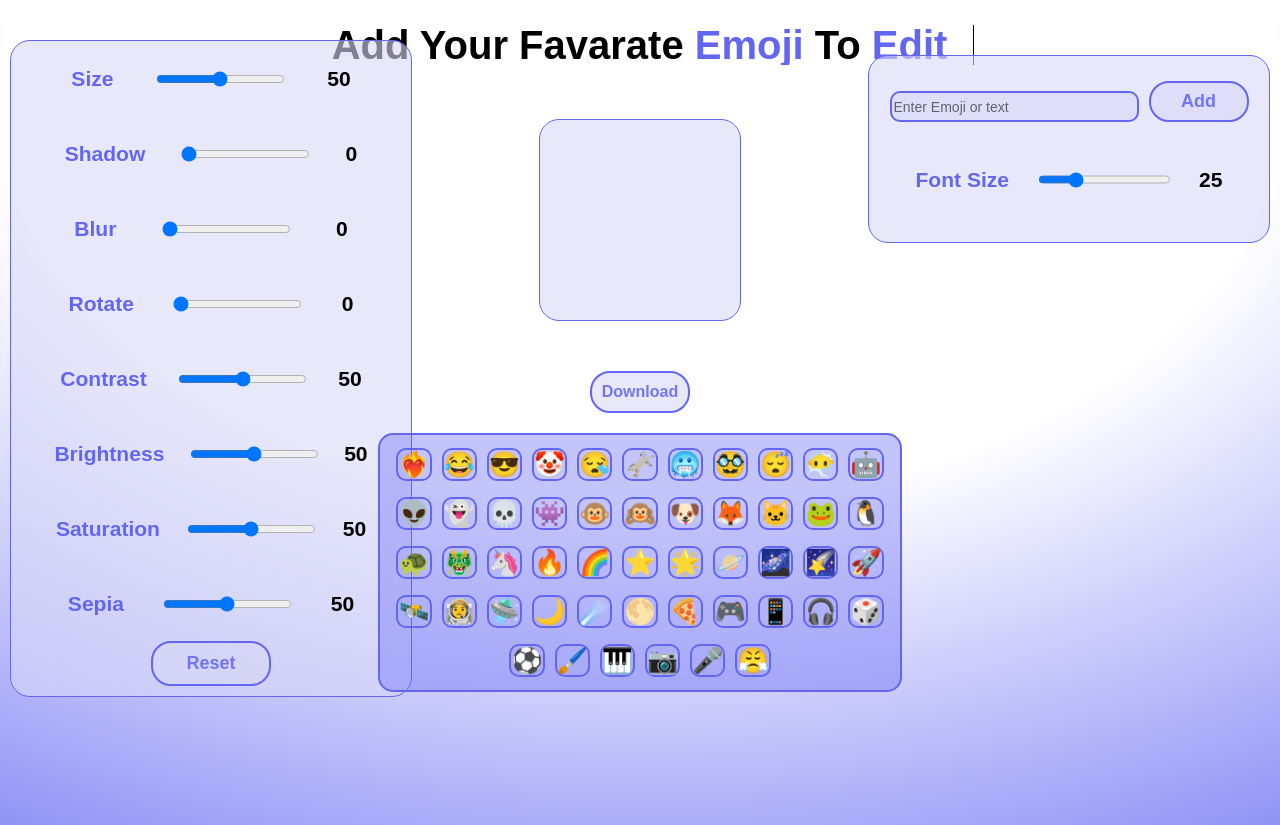
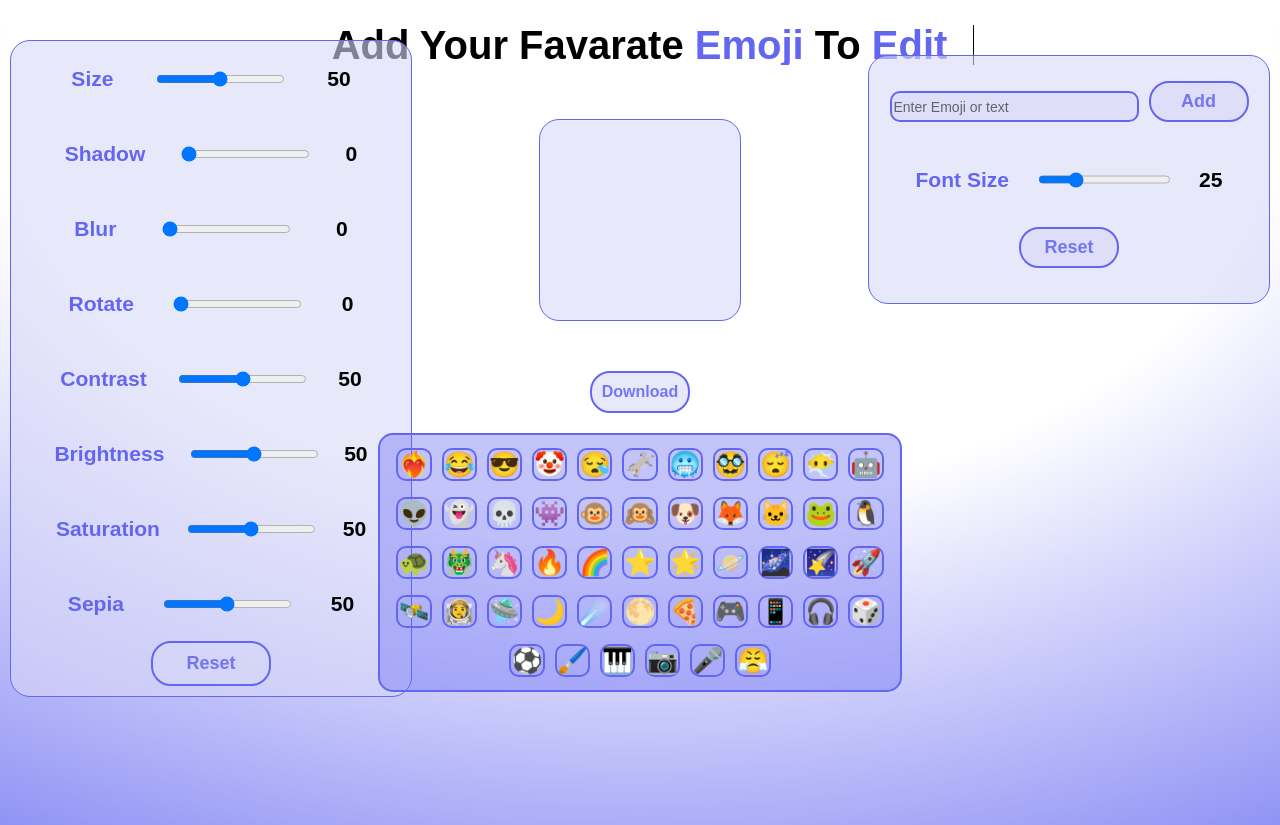
Before and after one commit to satyamrk18/Emoji-Editor, a React (Vite) app: page / in a window 1280 px wide. Built offline with nearby package versions, Linux system fonts and the light colour scheme.

Commit message:
reset button added to add more container

```diff
--- a/src/App.jsx
+++ b/src/App.jsx
@@ -212,6 +212,17 @@ const App = () => {
           value={fontSize}
           onChange={setFontSize}
         />
+
+        <button
+          className="reset-btn"
+          onClick={() => {
+            if (confirm("Do you want to Reset?")) {
+              setFontSize(25);
+            }
+          }}
+        >
+          Reset
+        </button>
       </div>
       <div className="emojis-container">
         {emojis.map((e, i) => (
```
